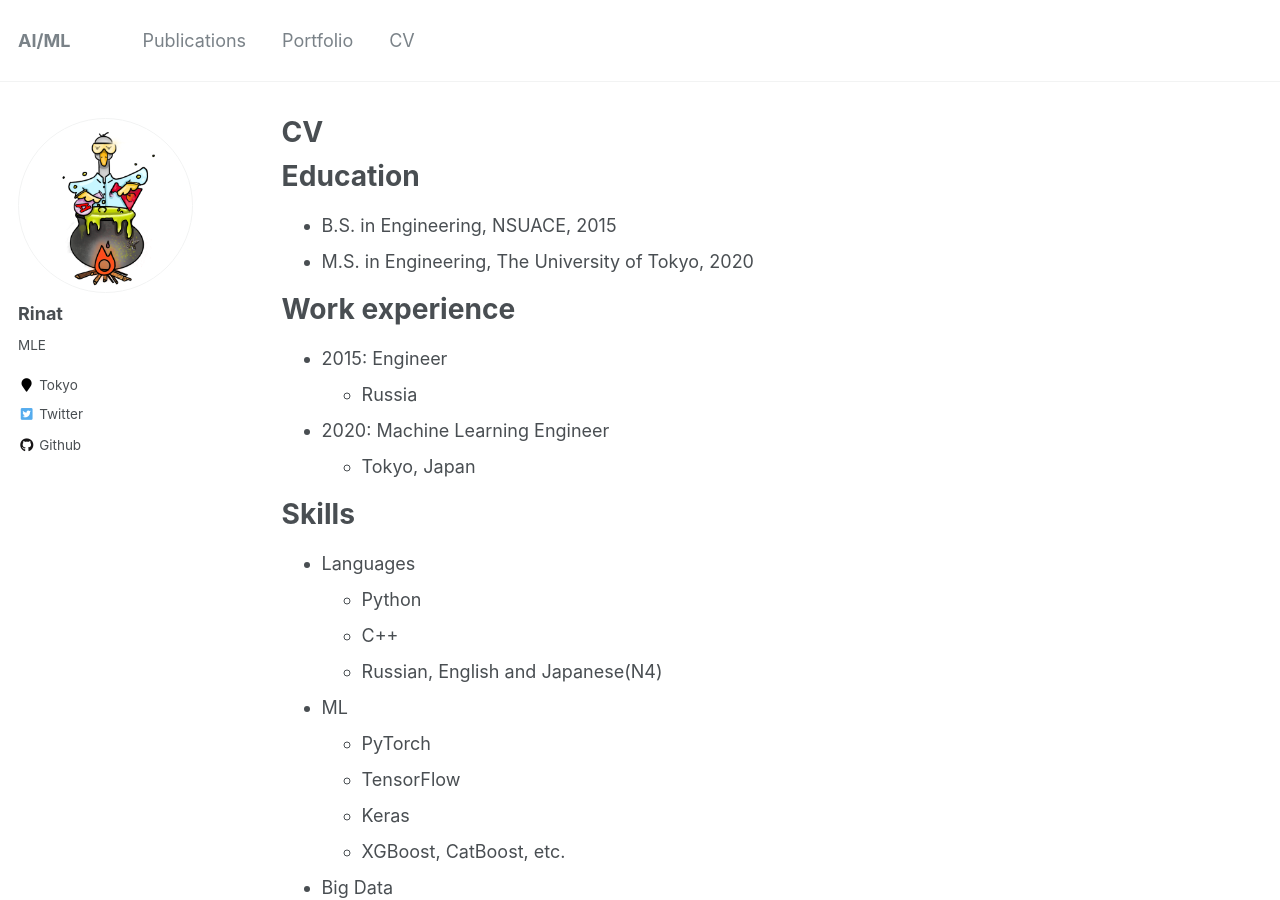
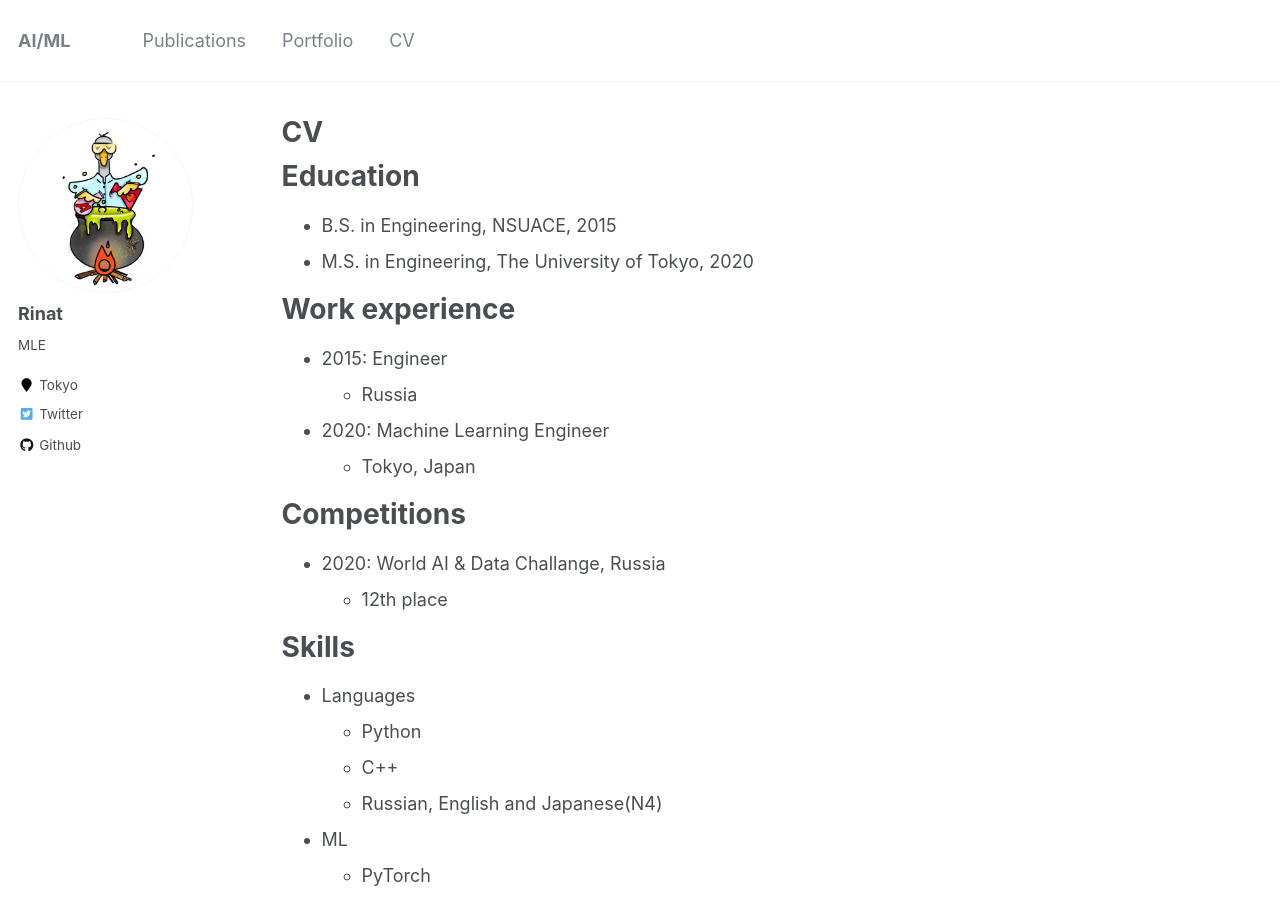
Before and after one commit to Xrenya/xrenya.github.io, a Jekyll site: the page built from _pages/cv.md, in a window 1280 px wide and 900 px high. Built offline with Jekyll 4.4.1, drawn with Linux system fonts in a browser that asks for light colours.

Commit message:
Update cv.md

```diff
--- a/_pages/cv.md
+++ b/_pages/cv.md
@@ -20,6 +20,11 @@ Work experience
   * Russia
 * 2020: Machine Learning Engineer
   * Tokyo, Japan
+
+Competitions
+======
+* 2020: World AI & Data Challange, Russia
+  * 12th place
 
 Skills
 ======
```
